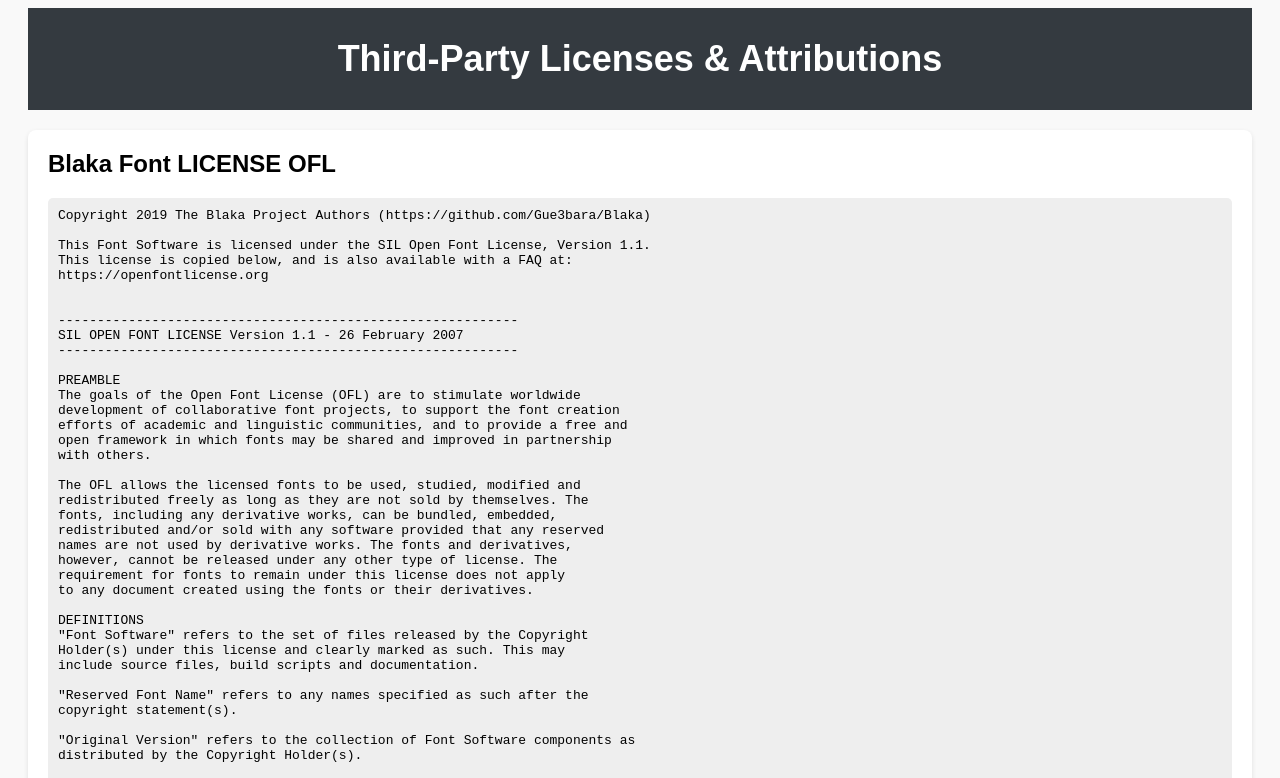
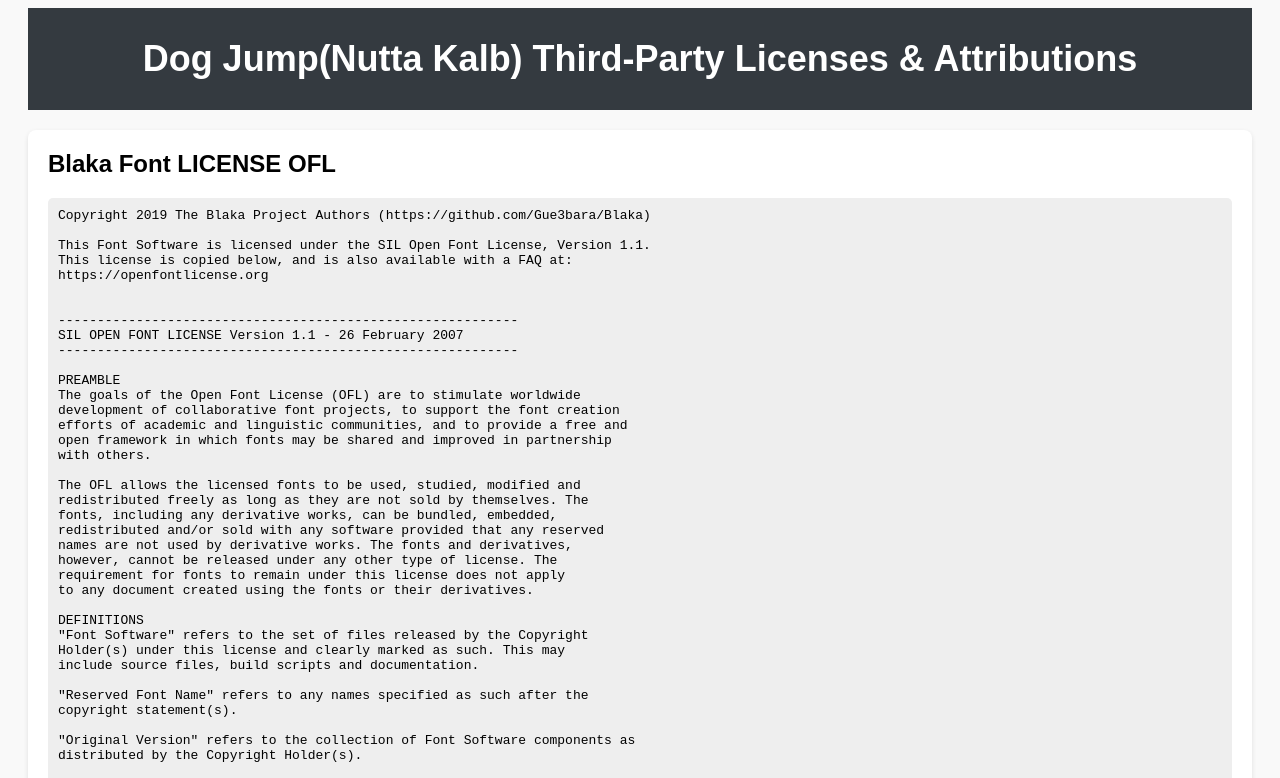
Before and after one commit to Wadamzmail/Dog-Jump-3rd-Party-Licenses, a plain HTML site: page index.html in a window 1280 px wide. Shown: the top 778 px of the page. Drawn offline with Linux system fonts and the light colour scheme.

Commit message:
Update index.html

```diff
--- a/index.html
+++ b/index.html
@@ -46,7 +46,7 @@
 <body>
 
   <header>
-    <h1>Third-Party Licenses & Attributions</h1>
+    <h1>Dog Jump(Nutta Kalb) Third-Party Licenses & Attributions</h1>
   </header>
 
   <div id="licenses-container">
```
